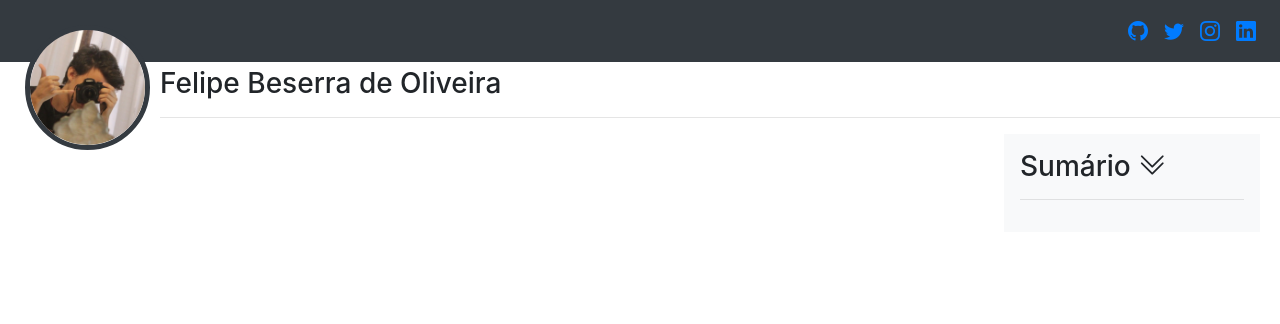
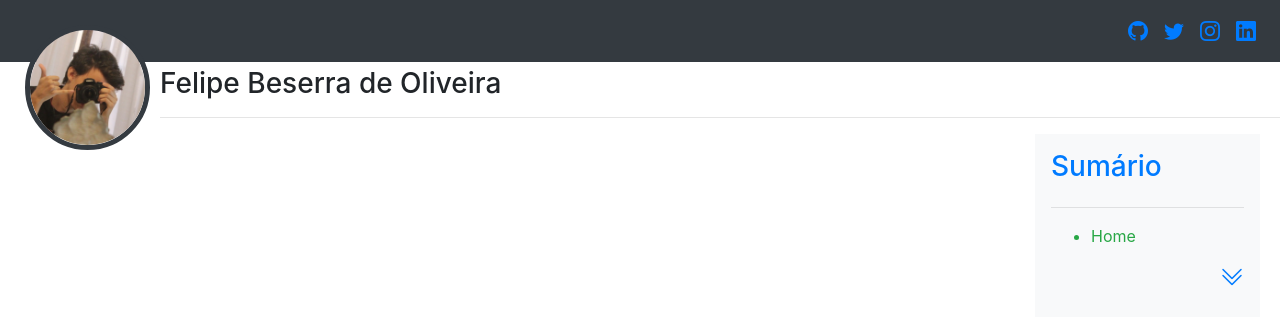
Before and after one commit to Beserrovsky/Curriculum, a React (Create React App) app: page / in a window 1280 px wide. Shown: the top 324 px of the page. Built offline with nearby package versions, Linux system fonts and the light colour scheme; the HTML template or start-up script is replaced by a standard one.

Commit message:
content-index logic added

```diff
--- a/src/App.scss
+++ b/src/App.scss
@@ -123,15 +123,27 @@ $desktop-width: 1024px;
 
 .Home{
     .content-index{
-        width: 20%;
+        width: 225px;
         position: fixed;
         right:20px;
 
         .index-body{
-            display: none;
+            height: 0px;
+            transition: height 0.5s;
+
+            *{
+                display: none;
+            }
 
             &.active{
-                display: initial;
+                height: 150px;
+                *{
+                    display: initial;
+                }
+                li{
+                    display: list-item;
+                    margin-left: 1.5rem;
+                }
             }
         }
     }
--- a/src/App.tsx
+++ b/src/App.tsx
@@ -12,6 +12,9 @@ function App() {
     return Maintenance();
   }
 
+  const scroll_debug = false; // TRUE FOR CONSOLE LOGGING SCROLL
+  scroll_debug && scrollDebuger();
+
   setTitle("Home");
 
   return (
@@ -24,6 +27,10 @@ function App() {
   );
 }
 
+function scrollDebuger(){
+  document.addEventListener('scroll', ()=>{console.log(window.scrollY)});
+}
+
 export function setTitle(title: string){
   document.title = `Felipe - ${title}`;
 }
--- a/src/Home.tsx
+++ b/src/Home.tsx
@@ -1,18 +1,60 @@
 import React, { useState } from 'react'
+
+interface Content{
+  text: string;
+  y_start: number;
+  y_end: number;
+}
 
 export default function Home() {
 
   const [SumaryOpen, setSumaryOpen] = useState<boolean>(false);
 
+  const [contentIndex, setcontentIndex] = useState(0);
+
+  const content_array: Content[]= [
+    {text: "Home",y_start: 100, y_end: 200},
+    {text: "Contato",y_start: 200, y_end: 300}
+  ]
+
+  document.addEventListener('scroll',()=>{
+    content_array.map((content, index)=>{
+      if(contentIndex!== index && window.scrollY >= content.y_start && window.scrollY < content.y_end){
+        setcontentIndex(index);
+      }
+      return null;
+    });
+  });
+
   return (
     <div className="Home">
       <div className="content-index bg-light border-rounded p-3">
-        <h3 className="pointer" onClick={()=>setSumaryOpen(!SumaryOpen)}>Sumário <i className={`bi bi-chevron-double-${SumaryOpen? 'up' : 'down'}`}></i></h3>
+        <div className="d-flex pointer" onClick={()=>setSumaryOpen(!SumaryOpen)}>
+          <h3 className="text-primary">Sumário</h3>
+        </div>
         <hr/>
         <div className={`index-body ${SumaryOpen? 'active' : ''}`}>
           <ul>
-            <li><i className="bi-alarm"></i></li>
+            {content_array.map((content, index)=>{
+              return (
+                <li className={`pointer text-${(index === contentIndex)? 'success' : 'secondary'}`} onClick={()=>window.scrollTo(0, content.y_start + 10)}>
+                  {content.text}
+                </li>
+              )
+            })
+            }
           </ul>
+        </div>
+        {SumaryOpen && (
+          <hr/>
+        )}
+        {!SumaryOpen && (
+          <ul>
+            <li className="text-success pointer" onClick={()=>window.scrollTo(0, content_array[contentIndex].y_start + 10)}>{content_array[contentIndex].text}</li>
+          </ul>
+        )}
+        <div className="d-flex justify-content-end align-items-center pointer" onClick={()=>setSumaryOpen(!SumaryOpen)}>
+          <h4 className="text-primary"><i className={`bi bi-chevron-double-${SumaryOpen? 'up' : 'down'}`}></i></h4>
         </div>
       </div>
     </div>
```
Also changed, not shown: src/react-app-env.d.ts (line endings or trailing spaces).
